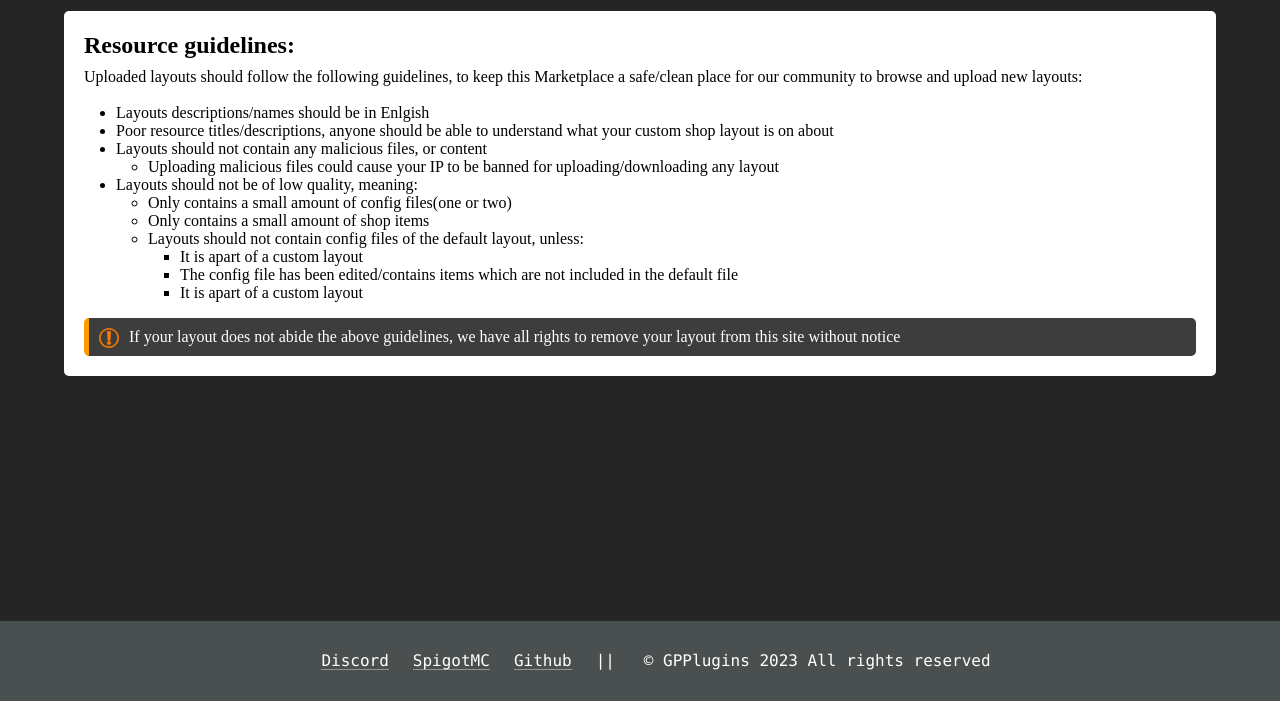
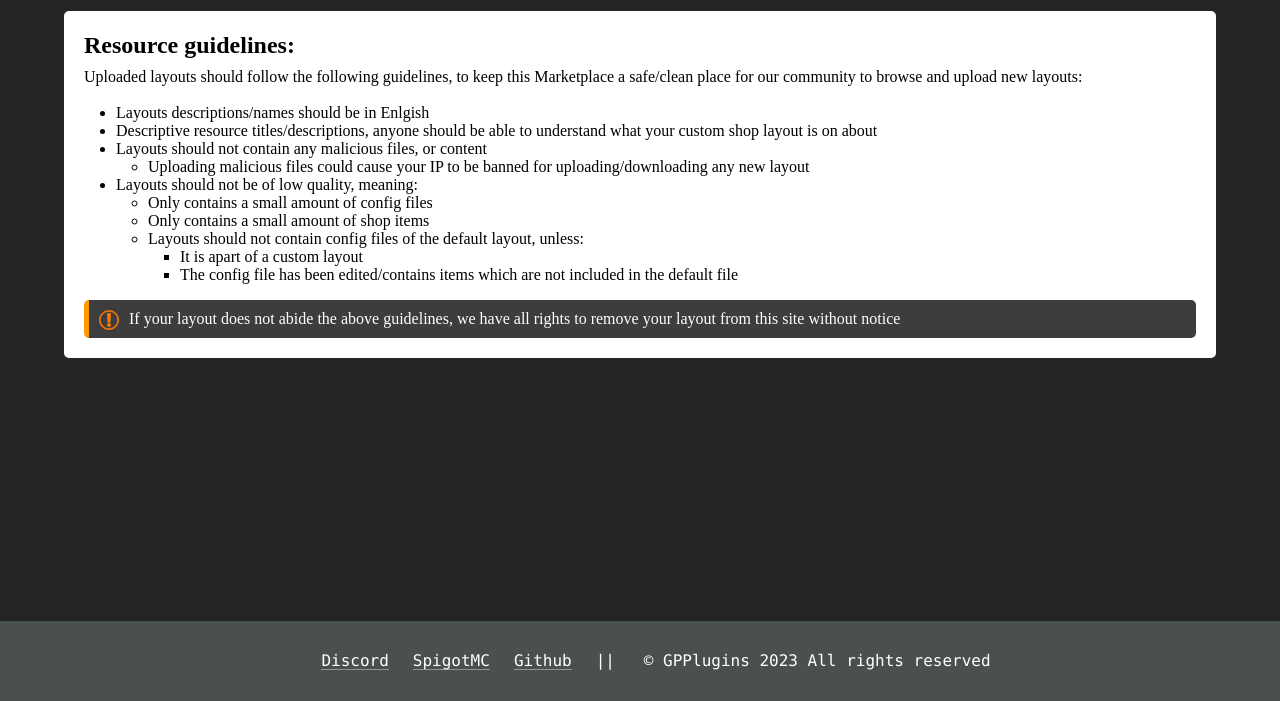
Before and after one commit to Gypopo/GPFileShareWebsite, a plain HTML site: page guidelines.html in a window 1280 px wide. Shown: the part 99-800 px from the top of the page. Drawn offline with Linux system fonts and the light colour scheme.

Commit message:
Fixed typos/resource guidelines

```diff
--- a/guidelines.html
+++ b/guidelines.html
@@ -133,13 +133,13 @@
                 Layouts descriptions/names should be in Enlgish
             </li>
             <li>
-                Poor resource titles/descriptions, anyone should be able to understand what your custom shop layout is on about
+                Descriptive resource titles/descriptions, anyone should be able to understand what your custom shop layout is on about
             </li>
             <li>
                 Layouts should not contain any malicious files, or content
                 <ul>
                     <li>
-                        Uploading malicious files could cause your IP to be banned for uploading/downloading any layout
+                        Uploading malicious files could cause your IP to be banned for uploading/downloading any new layout
                     </li>
                 </ul>
             </li>
@@ -147,7 +147,7 @@
                 Layouts should not be of low quality, meaning:
                 <ul>
                     <li>
-                        Only contains a small amount of config files(one or two)
+                        Only contains a small amount of config files
                     </li>
                     <li>
                         Only contains a small amount of shop items
@@ -160,9 +160,6 @@
                             </li>
                             <li>
                                 The config file has been edited/contains items which are not included in the default file
-                            </li>
-                            <li>
-                                It is apart of a custom layout
                             </li>
                         </ul>
                     </li>
```
